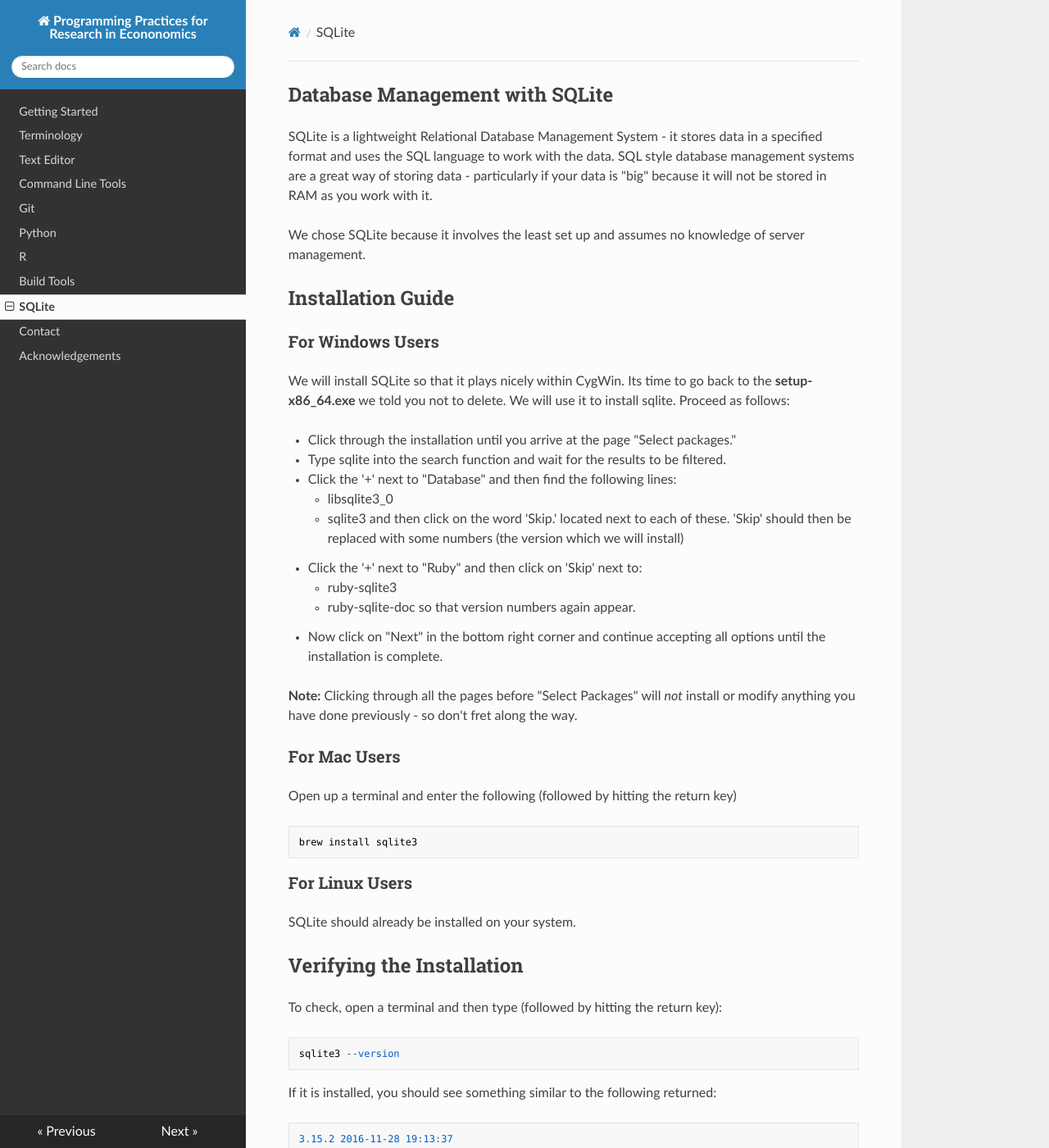
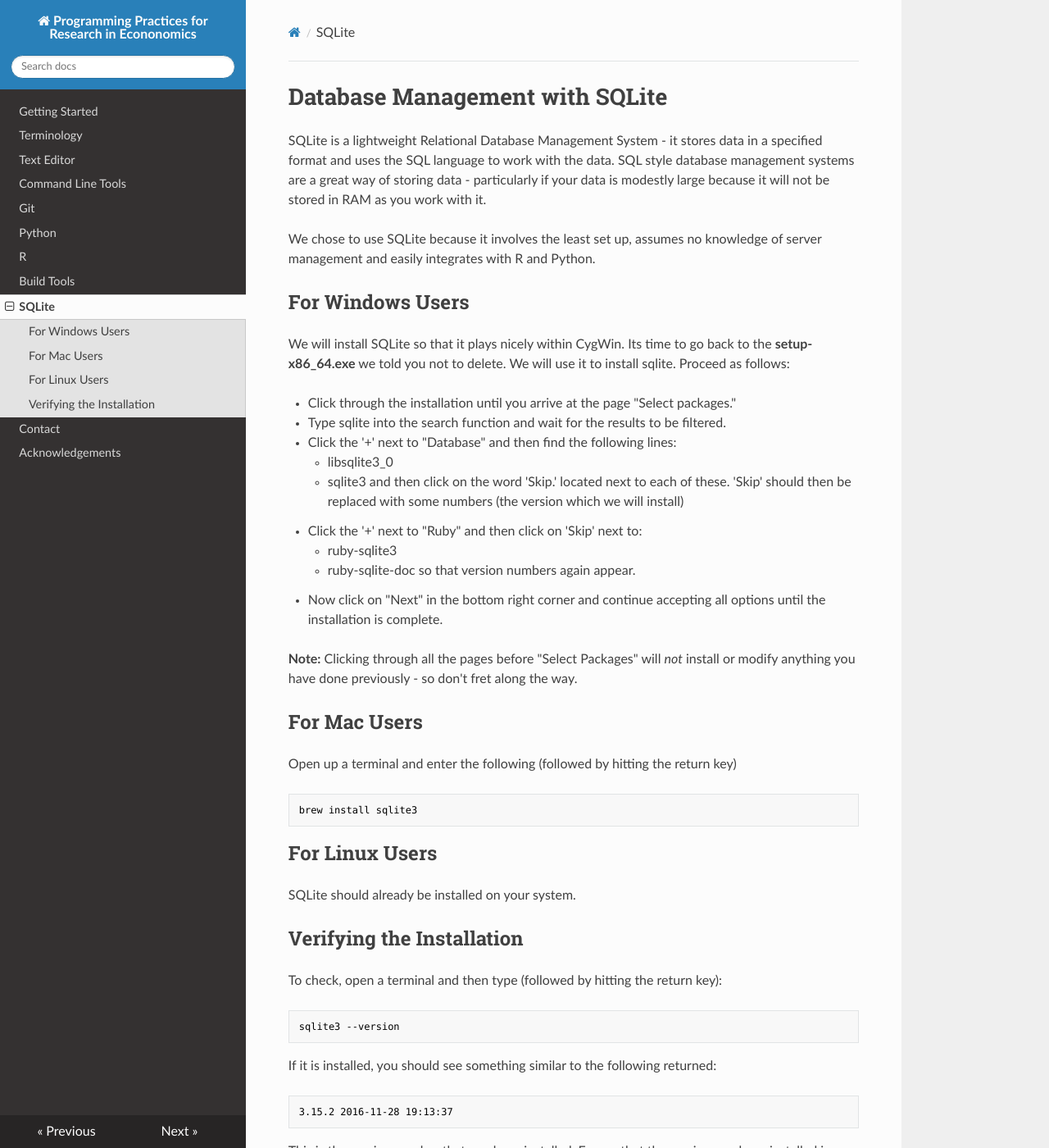
Before and after one commit to pp4rs/DEPRECATED-installation-guide, an MkDocs documentation site: the page built from docs/sqlite.md, in a window 1280 px wide and 1400 px high. Shown: the whole window at 82% size. Built offline with MkDocs 1.6.1, drawn with Linux system fonts in a browser that asks for light colours; nearby versions of some CDN libraries; old or Windows-style settings are respelled for this version of MkDocs.

Commit message:
minor changes to sqlite page formatting

````diff
--- a/docs/sqlite.md
+++ b/docs/sqlite.md
@@ -1,13 +1,12 @@
-## Database Management with SQLite
+# Database Management with SQLite
 
 SQLite is a lightweight Relational Database Management System - it stores data in a specified format and uses the SQL language to work with the data.
-SQL style database management systems are a great way of storing data - particularly if your data is "big" because it will not be stored in RAM as you work with it.
+SQL style database management systems are a great way of storing data - particularly if your data is modestly large because it will not be stored in RAM as you work with it.
 
-We chose SQLite because it involves the least set up and assumes no knowledge of server management.
+We chose to use SQLite because it involves the least set up, assumes no knowledge of server management and easily integrates with R and Python.
 
-## Installation Guide
 
-### For Windows Users
+## For Windows Users
 
 We will install SQLite so that it plays nicely within CygWin.
 Its time to go back to the **setup-x86_64.exe** we told you not to delete. We will use it to install sqlite.
@@ -27,24 +26,24 @@
 
 **Note:** Clicking through all the pages before "Select Packages" will *not* install or modify anything you have done previously - so don't fret along the way.
 
-### For Mac Users
+## For Mac Users
 
 Open up a terminal and enter the following (followed by hitting the return key)
-
-    brew install sqlite3
-
-### For Linux Users
+```bash
+brew install sqlite3
+```
+## For Linux Users
 
 SQLite should already be installed on your system.
 
 ## Verifying the Installation
 
 To check, open a terminal and then type (followed by hitting the return key):
-
-    sqlite3 --version
-
+```bash
+sqlite3 --version
+```
 If it is installed, you should see something similar to the following returned:
-
-    3.15.2 2016-11-28 19:13:37
-
+```bash
+3.15.2 2016-11-28 19:13:37
+```
 This is the version number that you have installed. Ensure that the version you have installed is `3.15.1` or higher.
````
